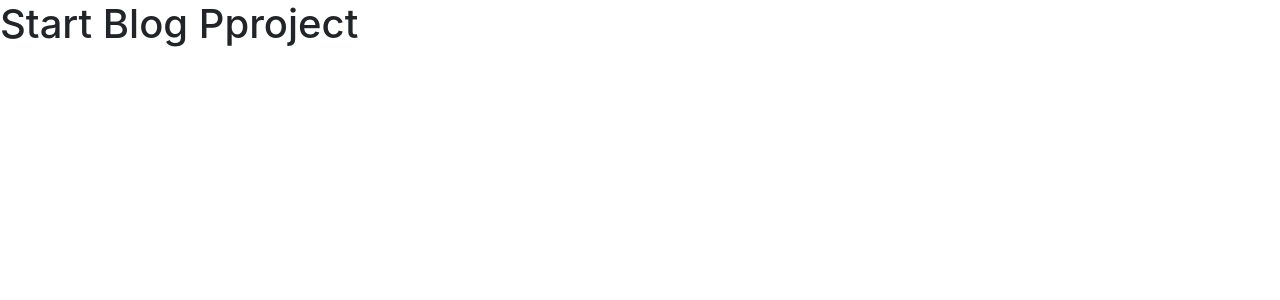
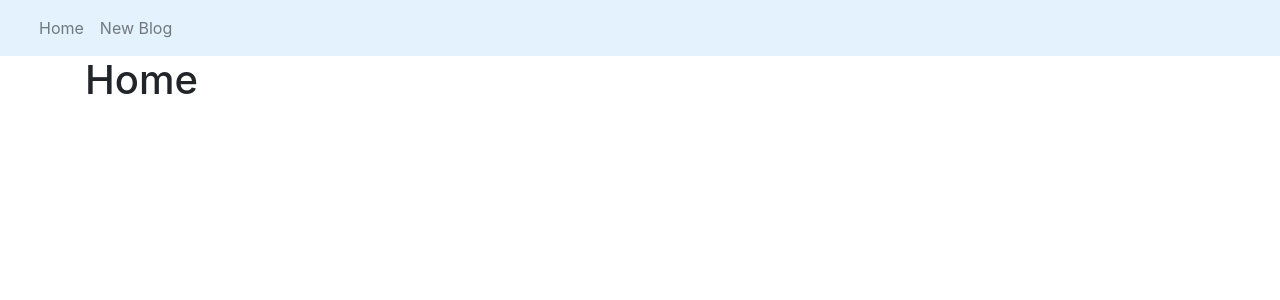
Before and after one commit to acalvom/learning-react-blog, a React (Create React App) app: page / in a window 1280 px wide. Shown: the top 300 px of the page. Built offline with nearby package versions, Linux system fonts and the light colour scheme.

Commit message:
Create Home & Navbar components

```diff
--- /dev/null
+++ b/src/App.css
@@ -0,0 +1,14 @@
+.App {
+    text-align: center;
+}
+
+.App-header {
+    background-color: #282c34;
+    min-height: 100vh;
+    display: flex;
+    flex-direction: column;
+    align-items: center;
+    justify-content: center;
+    font-size: calc(10px + 2vmin);
+    color: white;
+}
--- a/src/App.js
+++ b/src/App.js
@@ -1,10 +1,16 @@
 import React, {Fragment} from 'react';
-
+import Home from "./components/Home";
+import Navbar from "./components/Navbar";
+import './App.css'
 
 function App() {
+
     return (
         <Fragment className="App">
-            <h1>Start Blog Pproject</h1>
+            <Navbar/>
+            <div className="container">
+                <Home/>
+            </div>
         </Fragment>
     );
 }
--- /dev/null
+++ b/src/components/Home.jsx
@@ -0,0 +1,11 @@
+import React, {Fragment} from 'react';
+
+const Home = () => {
+    return (
+        <Fragment>
+            <h1>Home</h1>
+        </Fragment>
+    );
+};
+
+export default Home;
--- /dev/null
+++ b/src/components/Navbar.jsx
@@ -0,0 +1,29 @@
+import React, {Fragment} from 'react';
+
+const Navbar = () => {
+    return (
+        <Fragment>
+            <nav className="navbar navbar-expand-lg navbar-light" style={{backgroundColor: "#e3f2fd"}}>
+                <div className="container-fluid">
+                    <button className="navbar-toggler" type="button" data-bs-toggle="collapse"
+                            data-bs-target="#navbarNav" aria-controls="navbarNav" aria-expanded="false"
+                            aria-label="Toggle navigation">
+                        <span className="navbar-toggler-icon"/>
+                    </button>
+                    <div className="collapse navbar-collapse" id="navbarNav">
+                        <ul className="navbar-nav">
+                            <li className="nav-item">
+                                <a className="nav-link" href="#">Home</a>
+                            </li>
+                            <li className="nav-item">
+                                <a className="nav-link" href="#">New Blog</a>
+                            </li>
+                        </ul>
+                    </div>
+                </div>
+            </nav>
+        </Fragment>
+    );
+};
+
+export default Navbar;
```
